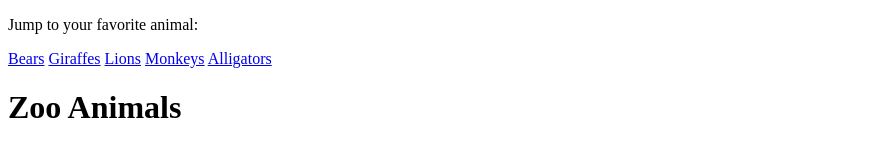
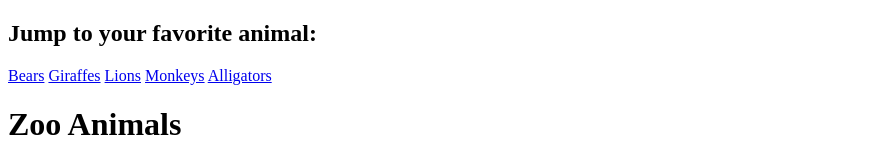
Before and after one commit to Waters-Nick/zoo-problem, a plain HTML site: page index.html in a window 1280 px wide. Shown: the top 152 px of the page, without its empty margins (0-896 px from the left). Drawn offline with Linux system fonts and the light colour scheme.

Commit message:
changed p tag in nav to h2

```diff
--- a/index.html
+++ b/index.html
@@ -10,7 +10,7 @@
   <header>
     <!-- Navigation bar w/ anchor tags to types of animals -->
     <nav class="nav_bar">
-      <p>Jump to your favorite animal:</p>
+      <h2>Jump to your favorite animal:</h2>
       <a href="#bear_sec">Bears</a>
       <a href="#giraffe_sec">Giraffes</a>
       <a href="#lion_sec">Lions</a>
```
